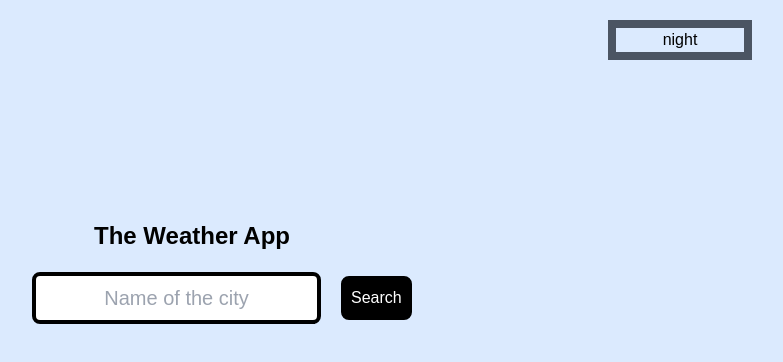
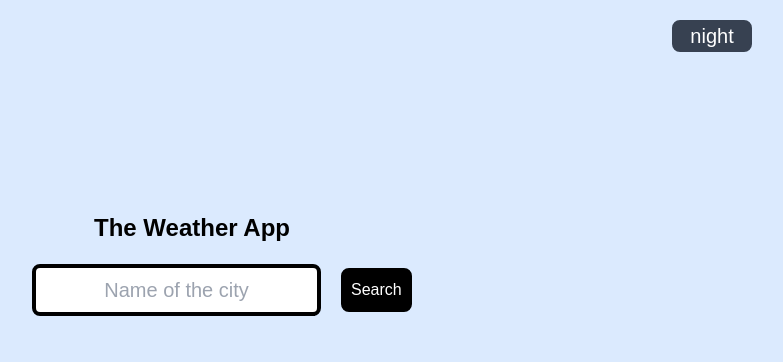
Before and after one commit to LearnerSamuelX/weather-app, a Next.js app: page / in a window 1280 px wide. Shown: the top 362 px of the page, without its empty margins (448-1231 px from the left). Built offline with nearby package versions, Linux system fonts and the light colour scheme.

Commit message:
main:button theme styling

```diff
--- a/app/page.tsx
+++ b/app/page.tsx
@@ -124,7 +124,7 @@ export default function Home() {
       <main className={theme ? BACKGROUND_COLOR_DAY : BACKGROUND_COLOR_NIGHT}>
         <div className="flex justify-center md:justify-end ">
           <div className={theme ? SWITCH_TOGGLE_DAY : SWITCH_TOGGLE_NIGHT} onClick={themeChanger}>
-            {theme ? <p className="text-black">night</p> : <p className="text-white">day</p>}
+            {theme ? <p>night</p> : <p>day</p>}
           </div>
         </div>
 
--- a/app/styling.tsx
+++ b/app/styling.tsx
@@ -1,11 +1,12 @@
 
 // Background
-export const BACKGROUND_COLOR_DAY = "bg-blue-100 h-screen"
-export const BACKGROUND_COLOR_NIGHT = "bg-gray-700 h-screen"
+export const BACKGROUND_COLOR_DAY = "bg-blue-100 min-h-screen"
+export const BACKGROUND_COLOR_NIGHT = "bg-gray-700 min-h-screen"
 
 // Switch Toggle
-export const SWITCH_TOGGLE_DAY = "w-36 border-8 border-gray-600 mt-5 md:mr-20 text-center text-black cursor-pointer"
-export const SWITCH_TOGGLE_NIGHT = "w-36 border-8 border-white mt-5 md:mr-20 text-center text-white cursor-pointer"
+
+export const SWITCH_TOGGLE_DAY = "w-20 border-2 border-gray-600 mt-5 md:mr-20 text-center bg-gray-700 border-gray-700 text-white text-xl cursor-pointer rounded-lg"
+export const SWITCH_TOGGLE_NIGHT = "w-20 border-2 border-white mt-5 md:mr-20 text-center bg-white border-white text-black text-xl cursor-pointer rounded-lg"
 
 // Application Title
 export const APPLICATION_TITLE_DAY = "text-center mb-5 mt-40 text-black text-2xl font-bold"
```
